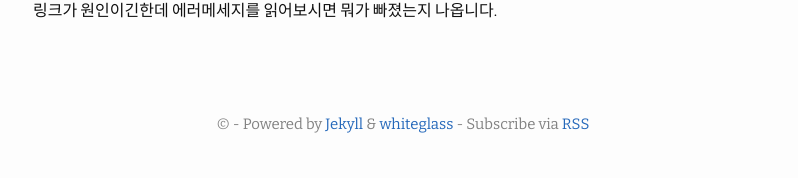
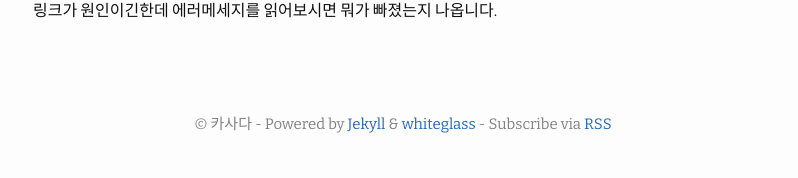
Before and after one commit to hyunjun529/hyunjun529.github.io, a Jekyll site: the page built from _posts/2019-03-02-how-to-install-jekyll.markdown, in a window 1280 px wide. Shown: the part 1134-1312 px from the top of the page, without its empty margins (237-1035 px from the left). Built offline with Jekyll 4.4.1, drawn with Linux system fonts in a browser that asks for light colours; part of the change alters nothing that is shown.

Commit message:
[테마변경] _config.yml 수정

```diff
--- a/_config.yml
+++ b/_config.yml
@@ -1,8 +1,45 @@
 title: 3D삽질
-email: hyunjun529@gmail.com
-description: >-
-  3D와 관련된 삽질을 하고 있습니다
+author: 카사다
+description: 신앙심 주도 개발, 3D와 관련된 토이 프로젝트 진행 중
 baseurl: "/"
 url: https://blog.p316.net/
+lang: ko
+timezone: KR
+
+# Social media
+email: hyunjun529@gmail.com
 twitter_username: zaq1qaz
 github_username:  hyunjun529
+
+# Plugins
+plugins:
+  - jekyll-archives
+  - jekyll-paginate
+  - jekyll-sitemap
+
+# Build settings
+markdown: kramdown
+
+# Outputting
+permalink: /:year/:month/:day/:title/
+paginate_path: /posts/:num/
+paginate: 5
+
+# Markdown settings
+kramdown:
+  auto_ids: false
+  enable_coderay: false
+  entity_output: as_char
+  footnote_nr: 1
+  smart_quotes: lsquo,rsquo,ldquo,rdquo
+  toc_levels: 1..6
+
+# jekyll-archives
+jekyll-archives:
+  enabled:
+    - categories
+    - tags
+  layout: category_archives
+  permalinks:
+    category: /categories/:name/
+    tag: /tags/:name/
```
